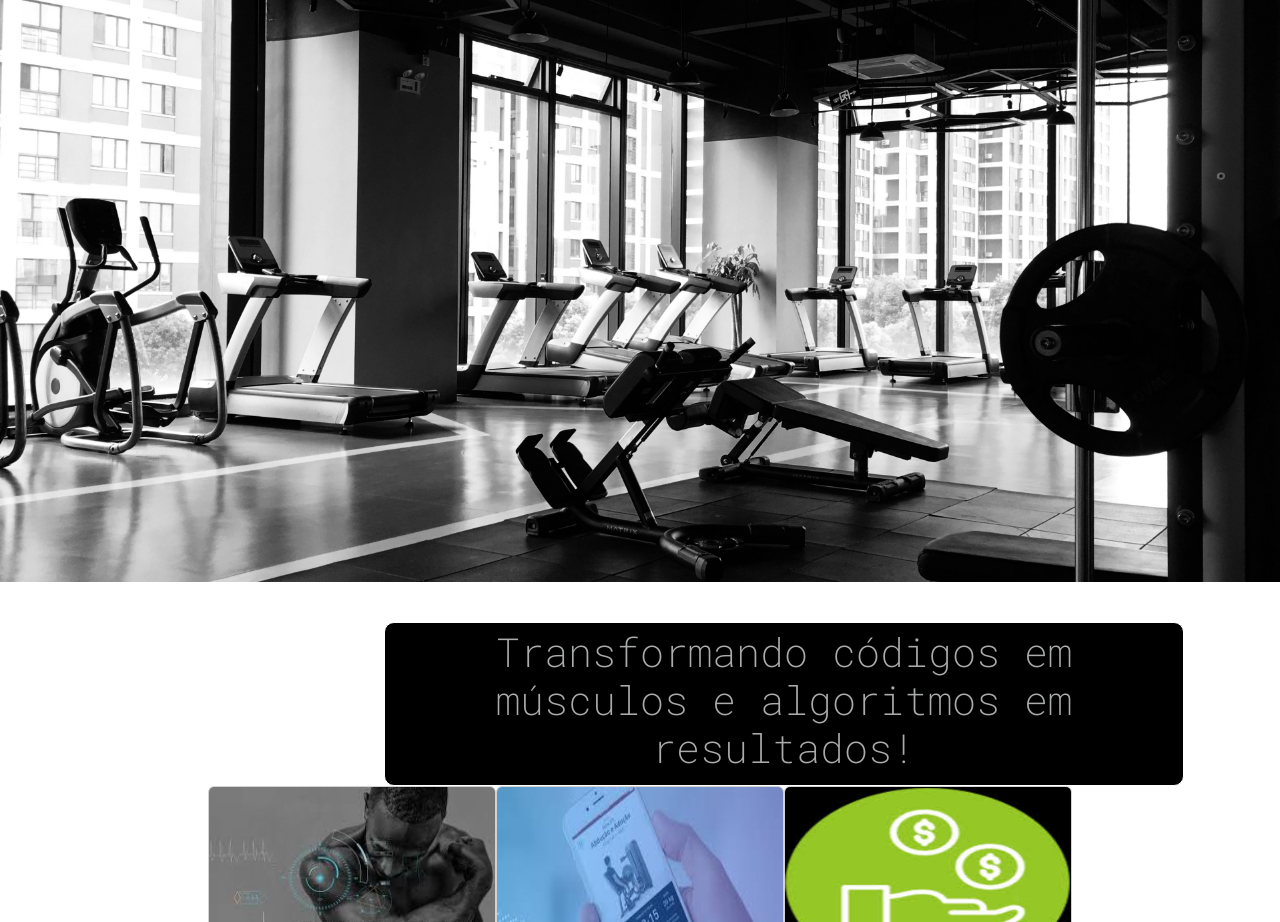
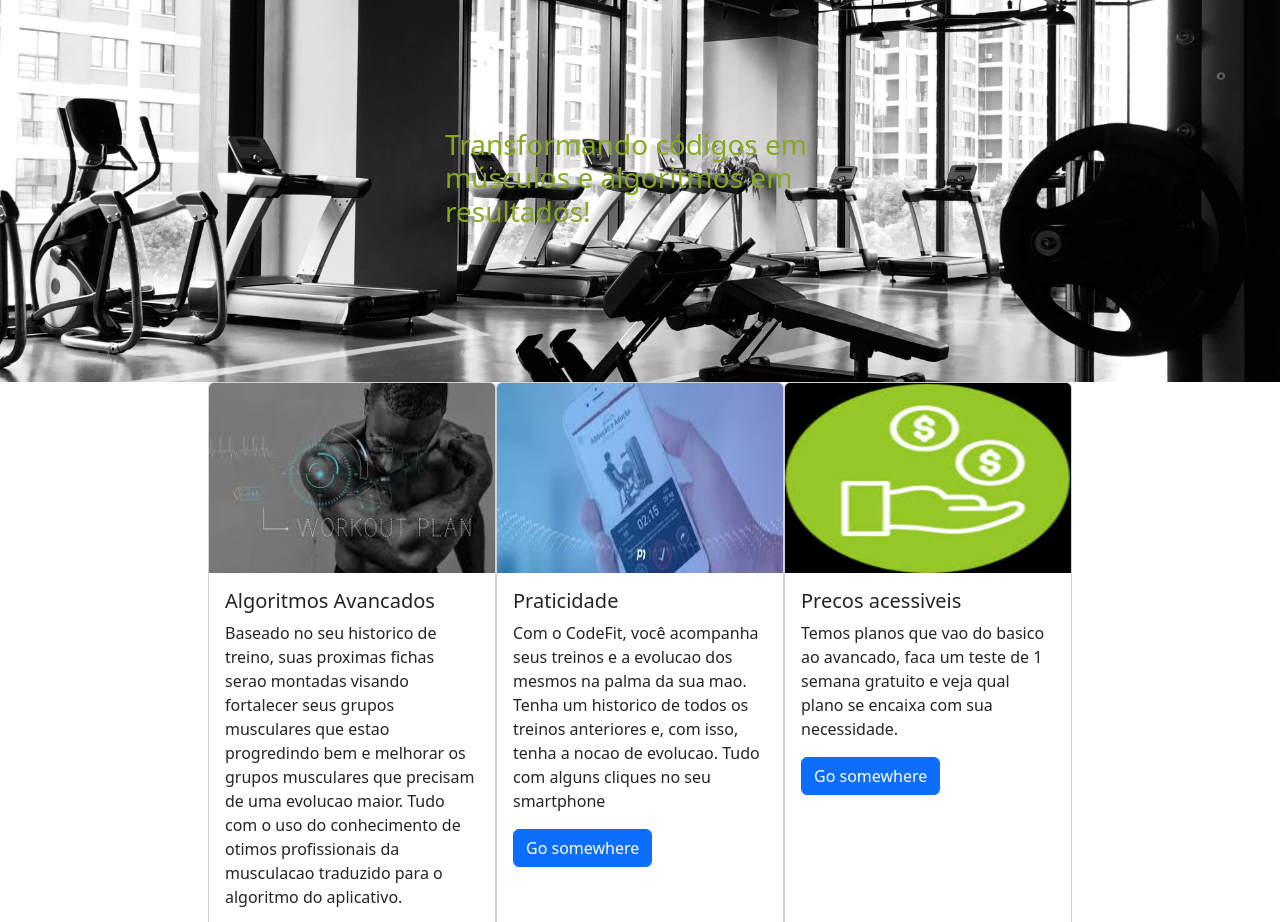
Before and after one commit to lucas-noleto/CodeFit, a plain HTML site: page index.html in a window 1280 px wide. Shown: the part 74-996 px from the top of the page. Drawn offline with nearby package versions, Linux system fonts and the light colour scheme.

Commit message:
Ajuste de centralizacao parallax

```diff
--- a/index.html
+++ b/index.html
@@ -53,13 +53,16 @@
 </header>
 <body>
     <main>
-        <div class="parallax">
+        <div class="parallax divFlex">
+            <div class="title-container">
+                <div class="absoluteCenter">
+                    <h3 class="card-title" style="color: #87A922; ">
+                        Transformando códigos em músculos e algoritmos em resultados!
+                    <h3>
+                </div>
+            </div>
         </div>
-        <div class="title-container">
-            <h1 class="title">
-                Transformando códigos em músculos e algoritmos em resultados!
-            </h1>
-        </div>
+
         <section class="cont stretch">
             <div class="card" style="width: 18rem;">
                 <img src="./assets/musc_tech.jpeg" class="card-img-top" alt="...">
--- a/style.css
+++ b/style.css
@@ -41,7 +41,7 @@ html, body{
 
 .parallax{
     background-image: url(assets/gym-background.jpg);
-    min-height: 600px;
+    min-height: 400px;
     background-attachment: fixed;
     background-position: center;
     background-repeat: no-repeat;
@@ -52,16 +52,20 @@ html, body{
     display: flex;
     justify-content: center;
     align-items: center;
-    margin-left: 30%;
     margin-top: 40px;
-    width: 800px;
+    margin-bottom: 40px;
+    width: 400px;
     flex-direction: column;
-    background:  #ffffff10;
-    border-radius: 10px;
-    border: 1px solid white;
     padding: 5px;
-    backdrop-filter: blur(5px);
-    background-color: black;
+
+}
+
+
+.divFlex{
+    display: flex;
+    align-items: center;
+    justify-content: center;
+
 
 }
 
@@ -77,6 +81,7 @@ html, body{
 .stretch {
 	align-items: stretch;
 }
+
 
 .title{
     font-family: "Roboto Mono", monospace;
```
